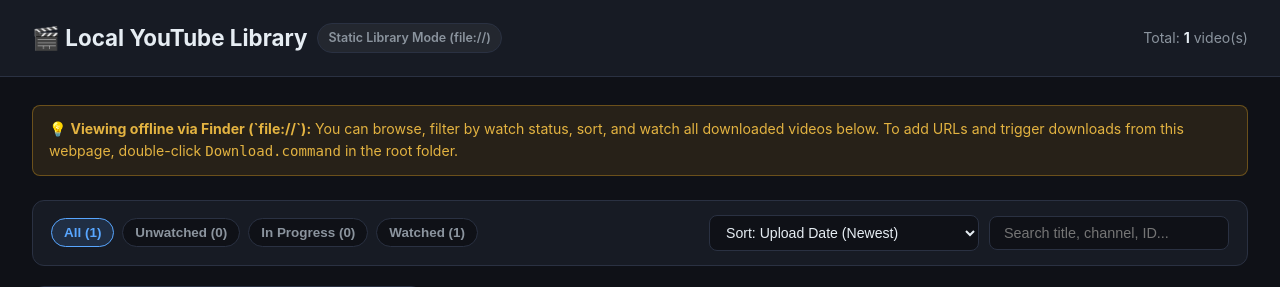
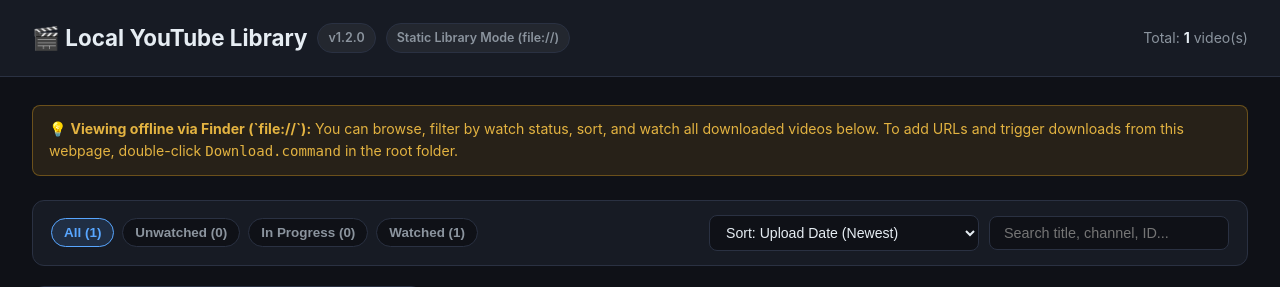
Before and after one commit to thatwebsiteisme/yt-videos, a Python web app: template templates/dashboard.html in a window 1280 px wide. Shown: the top 287 px of the page. Run offline with Jinja, Linux system fonts and the light colour scheme; the template is opened without the code that fills it: most values are stand-ins (such as "Sample title", 1, 10 or a date in 2020); grey boxes marked "Sample" are stand-in pictures.

Commit message:
feat: display version badge (v1.2.0) in dashboard header

```diff
--- a/process.py
+++ b/process.py
@@ -24,6 +24,7 @@ TEMPLATES_DIR = BASE_DIR / "templates"
 DEFAULT_URLS_FILE = BASE_DIR / "urls.txt"
 DEFAULT_DOWNLOADS_DIR = BASE_DIR / "downloads"
 SETTINGS_FILE = BASE_DIR / "settings.json"
+APP_VERSION = "1.2.0"
 DEFAULT_QUALITY = "720p"
 WHISPER_MODEL_REPO = "mlx-community/whisper-turbo"
 BLOCK_INTERVAL_SECONDS = 30.0
@@ -885,6 +886,7 @@ def render_root_dashboard(
     settings = read_settings(settings_file)
 
     html = template.render(
+        app_version=APP_VERSION,
         videos=videos,
         queue_text=queue_text,
         selected_quality=settings["quality"],
--- a/pyproject.toml
+++ b/pyproject.toml
@@ -1,6 +1,6 @@
 [project]
 name = "yt-videos-pipeline"
-version = "1.0.0"
+version = "1.2.0"
 description = "Local YouTube video downloader, audio extractor, subtitle parser, and MLX Whisper fallback transcriber"
 requires-python = ">=3.11"
 dependencies = [
--- a/server.py
+++ b/server.py
@@ -15,10 +15,11 @@ from pathlib import Path
 from typing import Any
 
 from process import (
+    APP_VERSION,
     BASE_DIR,
     DEFAULT_DOWNLOADS_DIR,
     DEFAULT_URLS_FILE,
-     parse_duration_seconds,
+    parse_duration_seconds,
     read_settings,
     render_root_dashboard,
     save_settings,
@@ -56,6 +57,7 @@ class PipelineJobState:
                 else ""
             )
             return {
+                "version": APP_VERSION,
                 "running": self.running,
                 "logs": "\n".join(self.logs),
                 "queue_text": queue_text,
--- a/templates/dashboard.html
+++ b/templates/dashboard.html
@@ -383,6 +383,7 @@
   <header>
     <h1>
       <span>🎬 Local YouTube Library</span>
+      <span id="versionBadge" class="status-badge">v{{ app_version|default('1.2.0') }}</span>
       <span id="modeBadge" class="status-badge">Static Library Mode (file://)</span>
       <button id="updateBadge" class="status-badge update-btn hidden" onclick="pullGitHubUpdate()">⬇ Update Available (Click to Update)</button>
     </h1>
@@ -676,6 +677,11 @@
         badge.textContent = '● Live App Mode';
         badge.classList.add('online');
 
+        if (data.version) {
+          const vBadge = document.getElementById('versionBadge');
+          if (vBadge) vBadge.textContent = `v${data.version}`;
+        }
+
         if (data.update_info) {
           const gitText = document.getElementById('gitStatusText');
           const updateBtn = document.getElementById('updateBadge');
```
